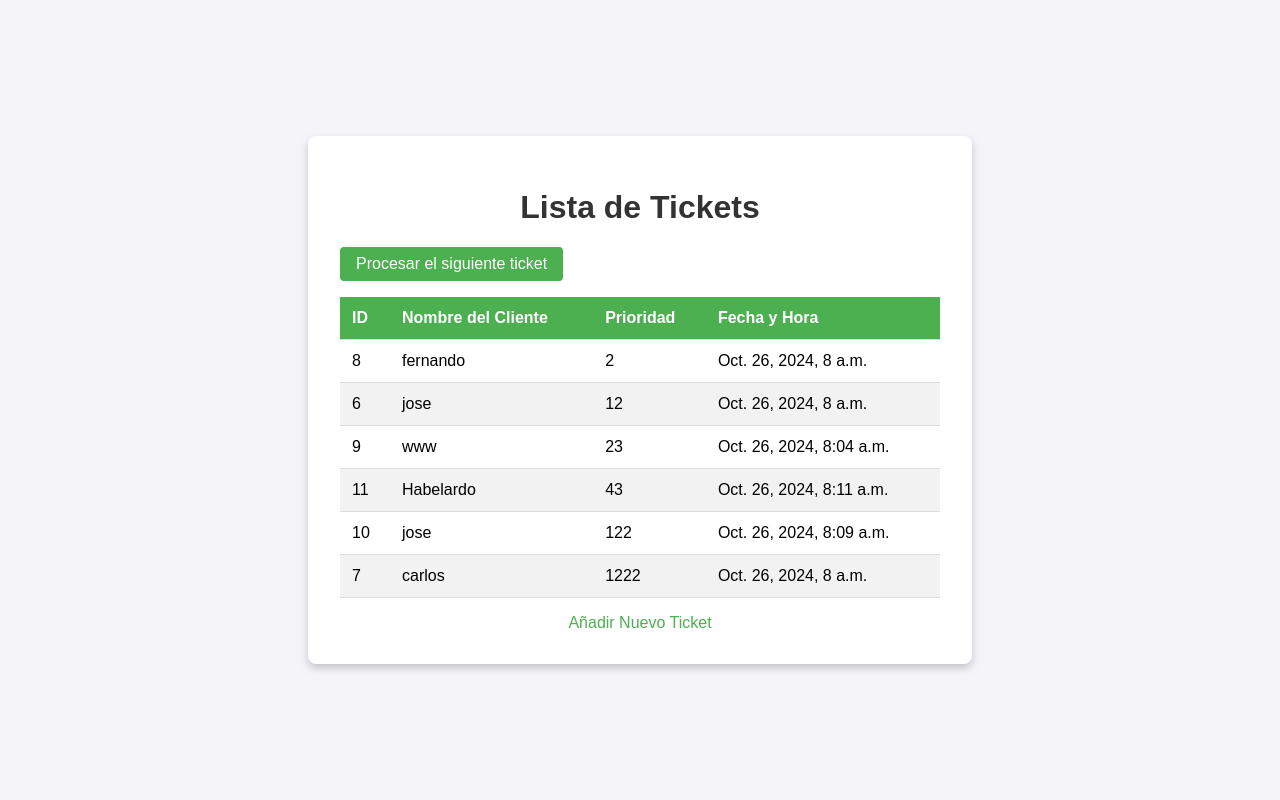
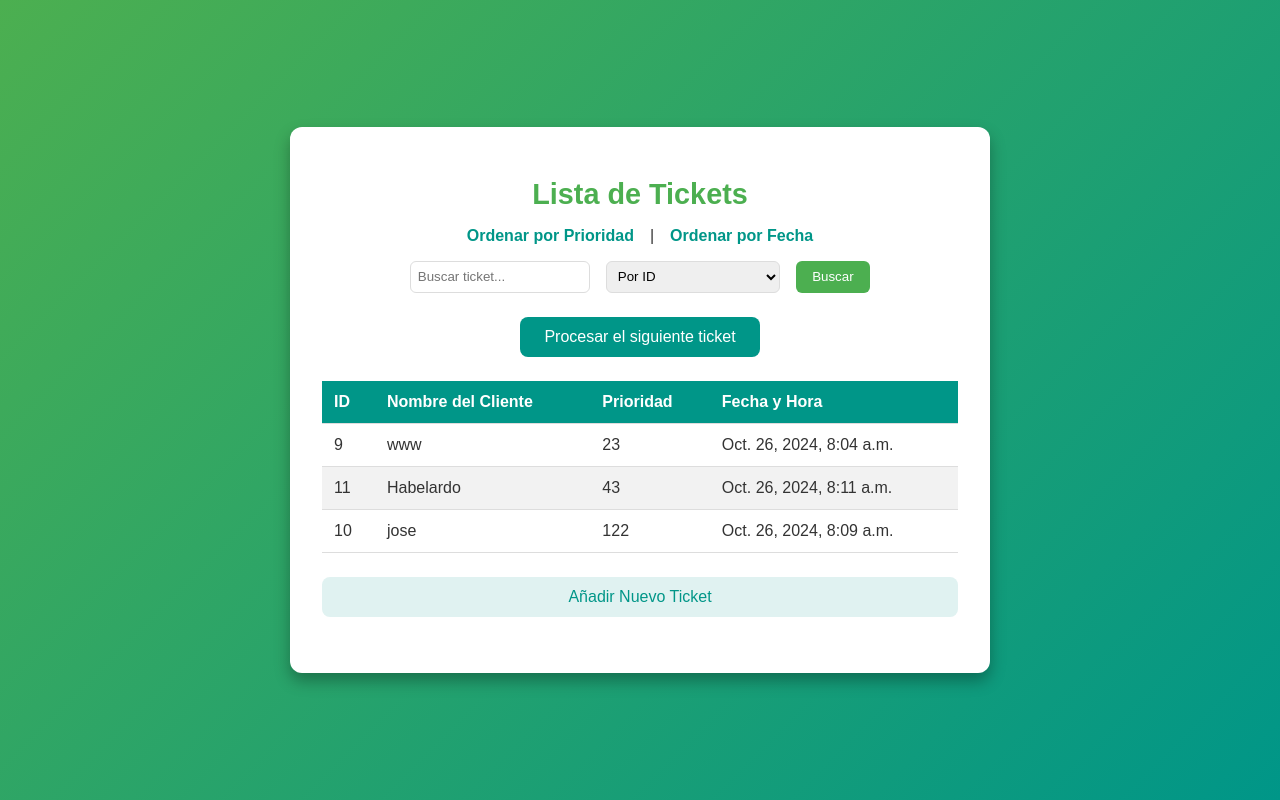
Before and after one commit to RafaredD19/Api-fifoDjango, a Django app: page /tickets/view/ in a window 1280 px wide. Run offline with Django 5.2, Linux system fonts and the light colour scheme; data comes from the database, SQL or seed files in the repository; both versions use the stored data as it was after the commit.

Commit message:
templates con estilo

```diff
--- a/core/templates/view_tickets.html
+++ b/core/templates/view_tickets.html
@@ -6,27 +6,78 @@
     <title>Lista de Tickets</title>
     <link rel="stylesheet" href="https://cdnjs.cloudflare.com/ajax/libs/font-awesome/6.0.0-beta3/css/all.min.css">
     <style>
+        /* Estilos generales */
+        * {
+            box-sizing: border-box;
+        }
         body {
             font-family: Arial, sans-serif;
-            background-color: #f4f4f9;
+            background: linear-gradient(135deg, #4CAF50, #009688);
             display: flex;
             justify-content: center;
             align-items: center;
             height: 100vh;
             margin: 0;
+            color: #333;
         }
         .container {
             background: #fff;
             padding: 2rem;
-            border-radius: 8px;
-            box-shadow: 0 4px 8px rgba(0, 0, 0, 0.2);
-            max-width: 600px;
+            border-radius: 12px;
+            box-shadow: 0 8px 16px rgba(0, 0, 0, 0.3);
+            max-width: 700px;
             width: 100%;
         }
         h1 {
-            color: #333;
+            color: #4CAF50;
+            font-size: 1.8rem;
             text-align: center;
+            margin-bottom: 1rem;
         }
+        .order-links, .search-container {
+            display: flex;
+            justify-content: center;
+            gap: 1rem;
+            margin-bottom: 1rem;
+        }
+        .order-links a {
+            color: #009688;
+            font-weight: bold;
+            text-decoration: none;
+            transition: color 0.3s ease;
+        }
+        .order-links a:hover {
+            color: #00796B;
+        }
+
+        /* Estilos del formulario de búsqueda */
+        .search-container input[type="text"] {
+            padding: 0.4rem;
+            width: 180px;
+            border: 1px solid #ddd;
+            border-radius: 6px;
+            outline: none;
+        }
+        .search-container select {
+            padding: 0.4rem;
+            border-radius: 6px;
+            border: 1px solid #ddd;
+            outline: none;
+        }
+        .search-container button {
+            background: #4CAF50;
+            color: #fff;
+            padding: 0.4rem 1rem;
+            border: none;
+            border-radius: 6px;
+            cursor: pointer;
+            transition: background 0.3s ease;
+        }
+        .search-container button:hover {
+            background: #388E3C;
+        }
+
+        /* Estilos de la tabla */
         table {
             width: 100%;
             border-collapse: collapse;
@@ -38,42 +89,76 @@
             border-bottom: 1px solid #ddd;
         }
         th {
-            background-color: #4CAF50;
-            color: white;
+            background-color: #009688;
+            color: #fff;
+            font-weight: bold;
         }
         tr:nth-child(even) {
             background-color: #f2f2f2;
         }
-        .link, .process-button {
+        tr:hover {
+            background-color: #e0f7fa;
+        }
+
+        /* Botones y enlaces */
+        .process-button, .link {
             display: block;
-            margin-top: 1rem;
+            margin: 1.5rem auto;
+            padding: 0.7rem 1.5rem;
             text-align: center;
-            color: #4CAF50;
+            font-size: 1rem;
+            border-radius: 8px;
             text-decoration: none;
+            transition: background 0.3s ease;
         }
         .process-button {
-            padding: 0.5rem 1rem;
-            background-color: #4CAF50;
+            background-color: #009688;
             color: white;
             border: none;
-            border-radius: 4px;
             cursor: pointer;
-            font-size: 1rem;
         }
         .process-button:hover {
-            background-color: #45a049;
+            background-color: #00796B;
         }
+        .link {
+            color: #009688;
+            background-color: #e0f2f1;
+        }
+        .link:hover {
+            background-color: #b2dfdb;
+        }
+
+        /* Mensaje */
         .message {
             color: #333;
             text-align: center;
             margin-top: 1rem;
             font-weight: bold;
+            background-color: #e0f2f1;
+            padding: 0.5rem;
+            border-radius: 6px;
         }
     </style>
 </head>
 <body>
     <div class="container">
         <h1>Lista de Tickets</h1>
+
+        <!-- Ordenar por prioridad o fecha -->
+        <div class="order-links">
+            <a href="?order_by=priority">Ordenar por Prioridad</a> |
+            <a href="?order_by=timestamp">Ordenar por Fecha</a>
+        </div>
+
+        <!-- Formulario de búsqueda -->
+        <form method="GET" action="{% url 'search_ticket' %}" class="search-container">
+            <input type="text" name="query" placeholder="Buscar ticket...">
+            <select name="search_by">
+                <option value="id">Por ID</option>
+                <option value="client_name">Por Nombre del Cliente</option>
+            </select>
+            <button type="submit">Buscar</button>
+        </form>
 
         <!-- Botón para procesar el siguiente ticket -->
         <form method="POST" action="{% url 'process_next_ticket' %}">
@@ -86,6 +171,7 @@
             <p class="message">{{ message }}</p>
         {% endif %}
 
+        <!-- Tabla de tickets -->
         <table>
             <thead>
                 <tr>
@@ -110,6 +196,7 @@
                 {% endfor %}
             </tbody>
         </table>
+
         <a class="link" href="{% url 'add_ticket' %}">Añadir Nuevo Ticket</a>
     </div>
 </body>
--- a/core/ticket_manager.py
+++ b/core/ticket_manager.py
@@ -24,6 +24,21 @@ class TicketManager:
         # Obtener todos los tickets ordenados por prioridad en orden ascendente
         return Ticket.objects.order_by('priority')
 
+    def get_all_tickets_sorted_by_timestamp(self):
+        # Obtener todos los tickets ordenados por fecha/hora en orden ascendente
+        return Ticket.objects.order_by('timestamp')
+
+    def search_ticket_by_id(self, ticket_id):
+        # Buscar un ticket por su ID
+        try:
+            return Ticket.objects.get(id=ticket_id)
+        except Ticket.DoesNotExist:
+            return None
+
+    def search_tickets_by_client_name(self, client_name):
+        # Buscar tickets por el nombre del cliente
+        return Ticket.objects.filter(client_name__icontains=client_name)
+
     def save_to_file(self):
         # Guardar todos los tickets en un archivo JSON
         tickets = Ticket.objects.all().values('id', 'client_name', 'priority', 'timestamp')
--- a/core/urls.py
+++ b/core/urls.py
@@ -5,4 +5,5 @@ urlpatterns = [
     path('add/', views.add_ticket_view, name='add_ticket'),
     path('view/', views.view_tickets, name='view_tickets'),
     path('process/', views.process_next_ticket_view, name='process_next_ticket'),
+    path('search/', views.search_ticket_view, name='search_ticket'),
 ]
--- a/core/views.py
+++ b/core/views.py
@@ -1,4 +1,5 @@
 from django.shortcuts import render, redirect
+from django.http import HttpResponse
 from .ticket_manager import TicketManager
 
 ticket_manager = TicketManager()
@@ -12,17 +13,32 @@ def add_ticket_view(request):
     return render(request, 'add_ticket.html')
 
 def view_tickets(request):
-    # Mostrar la lista de tickets y un mensaje opcional si fue procesado
-    tickets = ticket_manager.get_all_tickets_sorted_by_priority()
-    message = request.GET.get('message')  # Obtener el mensaje desde la URL si existe
+    # Obtener la lista de tickets ordenados por prioridad por defecto
+    order_by = request.GET.get('order_by', 'priority')
+    if order_by == 'timestamp':
+        tickets = ticket_manager.get_all_tickets_sorted_by_timestamp()
+    else:
+        tickets = ticket_manager.get_all_tickets_sorted_by_priority()
+
+    message = request.GET.get('message')
     return render(request, 'view_tickets.html', {'tickets': tickets, 'message': message})
 
 def process_next_ticket_view(request):
-    # Procesar el siguiente ticket en FIFO y redirigir a la lista de tickets con un mensaje
     next_ticket = ticket_manager.get_next_ticket()
     if next_ticket:
         message = f"Procesado Ticket {next_ticket.id} - Cliente: {next_ticket.client_name}"
     else:
         message = "No hay tickets en la cola para procesar."
-    # Redirigir a la vista de tickets con el mensaje en la URL
     return redirect(f"/tickets/view/?message={message}")
+
+def search_ticket_view(request):
+    # Buscar un ticket por ID o por nombre del cliente
+    query = request.GET.get('query')
+    search_by = request.GET.get('search_by', 'id')
+
+    if search_by == 'client_name':
+        tickets = ticket_manager.search_tickets_by_client_name(query)
+    else:
+        tickets = [ticket_manager.search_ticket_by_id(query)]
+
+    return render(request, 'view_tickets.html', {'tickets': tickets, 'message': f"Resultados de búsqueda para '{query}'"})
--- a/tickets.json
+++ b/tickets.json
@@ -1 +1 @@
-[{"id": 6, "client_name": "jose", "priority": 12, "timestamp": "2024-10-26 07:51:38.498517+00:00"}, {"id": 7, "client_name": "carlos", "priority": 1222, "timestamp": "2024-10-26 07:52:28.238499+00:00"}, {"id": 8, "client_name": "fernando", "priority": 2, "timestamp": "2024-10-26 07:59:28.118065+00:00"}]
+[{"id": 9, "client_name": "www", "priority": 23, "timestamp": "2024-10-26 08:04:58.164954+00:00"}, {"id": 10, "client_name": "jose", "priority": 122, "timestamp": "2024-10-26 08:09:05.344599+00:00"}, {"id": 11, "client_name": "Habelardo", "priority": 43, "timestamp": "2024-10-26 08:11:32.363183+00:00"}]
```
Also changed, not shown: core/templates/add_ticket.html (+29 -12 lines), db.sqlite3.
